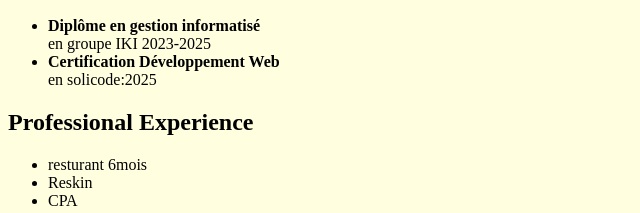
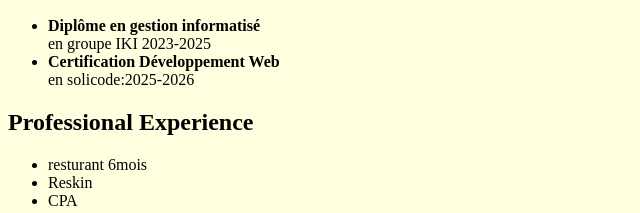
Before and after one commit to mesbahimohammedyassirsolicode-star/HTML-fondamentaux, a plain HTML site: page Projet/cv.html in a window 1280 px wide. Shown: the part 461-674 px from the top of the page, 0-640 px from the left. Drawn offline with Linux system fonts and the light colour scheme.

Commit message:
Update cv.html

```diff
--- a/Projet/cv.html
+++ b/Projet/cv.html
@@ -67,7 +67,7 @@ Passionate developer
         </li>
         <li>
             <strong> Certification Développement Web</strong><br>
-            en solicode:2025
+            en solicode:2025-2026
         </li>
     </ul>
 </section>
```
